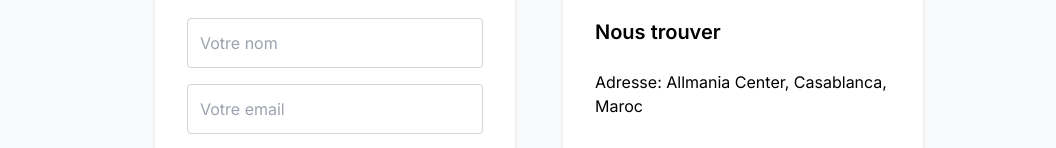
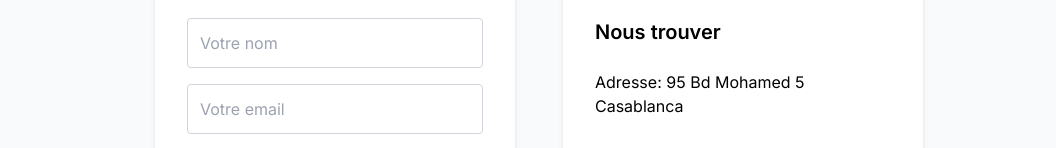
Before and after one commit to Bouchghel/GemanCenter, a Next.js app: page /about in a window 1280 px wide. Shown: the part 310-458 px from the top of the page, without its empty margins (101-1157 px from the left). Built offline with nearby package versions, Linux system fonts and the light colour scheme; grey boxes are pictures that could not be loaded.

Commit message:
first commit

```diff
--- a/src/app/contact/contact.tsx
+++ b/src/app/contact/contact.tsx
@@ -66,7 +66,7 @@ const Contact = () => {
         {/* Map */}
         <div className="flex flex-col gap-4 justify-center bg-white p-6 sm:p-8 rounded-lg shadow-md">
           <h2 className="text-xl font-semibold mb-2">Nous trouver</h2>
-          <p>Adresse: Allmania Center, Casablanca, Maroc</p>
+          <p>Adresse: 95 Bd Mohamed 5 Casablanca</p>
           <div className="w-full h-64 sm:h-80 mt-4 rounded overflow-hidden shadow-inner">
             <iframe
               title="Wijhati Center Map"
```
